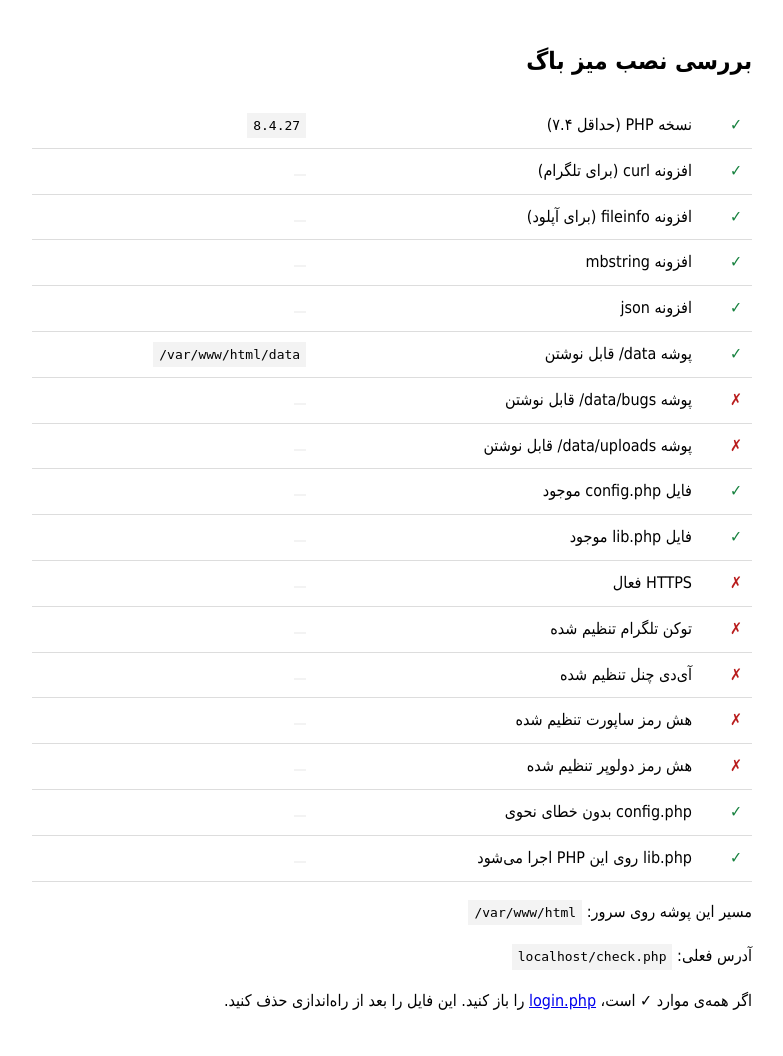
After one commit to abolhassani-dev/paygosafe, a PHP site: page /check.php in a window 1280 px wide. The commit adds this page. Shown: the whole page, without its empty margins (248-1031 px from the left). Run offline with PHP 8.4, Linux system fonts and the light colour scheme.

Commit message:
Support PHP 7.4 hosts and add install check page
Replace PHP 8-only syntax (never return type, match, union type) so
the panel runs on PHP 7.4, which many DirectAdmin hosts default to.
Add check.php, a dependency-free diagnostic page that reports PHP
version, required extensions, writable data directories, and config
state, so a blank page on the server can be diagnosed quickly.

Co-Authored-By: Claude Fable 5.1 <noreply@anthropic.com>
Claude-Session: https://claude.ai/code/session_01MBMv6j5sG8zpwcEQoRq4hz

```diff
--- a/bugs/bug.php
+++ b/bugs/bug.php
@@ -94,7 +94,7 @@ page_header('#' . $id . ' ' . $bug['title']);
     <div class="timeline"><h3>گفتگو</h3>
     <?php foreach ($bug['log'] as $e):
         $isDev = ($e['role'] ?? '') === 'dev';
-        $what = match ($e['kind']) { 'created' => 'ثبت کرد', 'status' => badge($e['to']), default => 'یادداشت' };
+        $what = $e['kind'] === 'created' ? 'ثبت کرد' : ($e['kind'] === 'status' ? badge($e['to']) : 'یادداشت');
     ?>
       <div class="ev"><div class="ic <?= $isDev ? 'dev' : 'sup' ?>"><?= $isDev ? 'D' : 'S' ?></div><div class="body">
         <div class="top"><b><?= h($e['who'] ?? '') ?></b><?= $isDev ? '' : '<span class="rtag">ساپورت</span>' ?><span><?= $what ?></span><?= (isset($e['tg']) && $e['tg'] === false) ? '<span class="warn">اعلان ارسال نشد</span>' : '' ?><time class="num"><?= jdate((int)$e['ts']) ?></time></div>
--- /dev/null
+++ b/bugs/check.php
@@ -0,0 +1,49 @@
+<?php
+// صفحه‌ی عیب‌یابی نصب. عمداً به هیچ فایل دیگری وابسته نیست تا حتی اگر بقیه‌ی
+// فایل‌ها روی این سرور اجرا نشوند، این صفحه بالا بیاید. بعد از راه‌اندازی حذفش کنید.
+header('Content-Type: text/html; charset=utf-8');
+$ok = function ($b) { return $b ? '<b style="color:#15803D">✓</b>' : '<b style="color:#B91C1C">✗</b>'; };
+$dir = __DIR__;
+$rows = [
+    ['نسخه PHP (حداقل ۷.۴)', version_compare(PHP_VERSION, '7.4.0', '>='), PHP_VERSION],
+    ['افزونه curl (برای تلگرام)', extension_loaded('curl'), ''],
+    ['افزونه fileinfo (برای آپلود)', extension_loaded('fileinfo'), ''],
+    ['افزونه mbstring', extension_loaded('mbstring'), ''],
+    ['افزونه json', function_exists('json_encode'), ''],
+    ['پوشه data/ قابل نوشتن', is_writable($dir . '/data'), $dir . '/data'],
+    ['پوشه data/bugs/ قابل نوشتن', is_writable($dir . '/data/bugs'), ''],
+    ['پوشه data/uploads/ قابل نوشتن', is_writable($dir . '/data/uploads'), ''],
+    ['فایل config.php موجود', is_file($dir . '/config.php'), ''],
+    ['فایل lib.php موجود', is_file($dir . '/lib.php'), ''],
+    ['HTTPS فعال', (!empty($_SERVER['HTTPS']) && $_SERVER['HTTPS'] !== 'off') || ($_SERVER['HTTP_X_FORWARDED_PROTO'] ?? '') === 'https', ''],
+];
+$cfgOk = null; $cfgErr = '';
+if (is_file($dir . '/config.php')) {
+    try { $c = include $dir . '/config.php'; $cfgOk = is_array($c);
+        if ($cfgOk) {
+            $rows[] = ['توکن تلگرام تنظیم شده', !empty($c['telegram_token']), ''];
+            $rows[] = ['آی‌دی چنل تنظیم شده', !empty($c['telegram_chat_id']), ''];
+            $rows[] = ['هش رمز ساپورت تنظیم شده', !empty($c['users']['support']['password_hash']), ''];
+            $rows[] = ['هش رمز دولوپر تنظیم شده', !empty($c['users']['dev']['password_hash']), ''];
+        }
+    } catch (Throwable $e) { $cfgOk = false; $cfgErr = $e->getMessage(); }
+    $rows[] = ['config.php بدون خطای نحوی', (bool)$cfgOk, $cfgErr];
+}
+$libOk = null; $libErr = '';
+if (is_file($dir . '/lib.php')) {
+    try { require_once $dir . '/lib.php'; $libOk = function_exists('start_session'); } catch (Throwable $e) { $libOk = false; $libErr = $e->getMessage(); }
+    $rows[] = ['lib.php روی این PHP اجرا می‌شود', (bool)$libOk, $libErr];
+}
+?>
+<!doctype html><html lang="fa" dir="rtl"><head><meta charset="utf-8"><title>بررسی نصب</title>
+<style>body{font-family:Tahoma,sans-serif;max-width:720px;margin:40px auto;padding:0 16px;line-height:1.8}table{border-collapse:collapse;width:100%}td{padding:8px 10px;border-bottom:1px solid #ddd}td:first-child{width:30px}code{direction:ltr;display:inline-block;background:#f3f3f3;padding:1px 6px}</style></head><body>
+<h2>بررسی نصب میز باگ</h2>
+<table>
+<?php foreach ($rows as [$label, $pass, $detail]): ?>
+<tr><td><?= $ok($pass) ?></td><td><?= htmlspecialchars($label) ?></td><td><code><?= htmlspecialchars((string)$detail) ?></code></td></tr>
+<?php endforeach; ?>
+</table>
+<p>مسیر این پوشه روی سرور: <code><?= htmlspecialchars($dir) ?></code></p>
+<p>آدرس فعلی: <code><?= htmlspecialchars(($_SERVER['HTTP_HOST'] ?? '') . ($_SERVER['REQUEST_URI'] ?? '')) ?></code></p>
+<p>اگر همه‌ی موارد ✓ است، <a href="login.php">login.php</a> را باز کنید. این فایل را بعد از راه‌اندازی حذف کنید.</p>
+</body></html>
--- a/bugs/jalali.php
+++ b/bugs/jalali.php
@@ -27,7 +27,8 @@ function jalali_from_gregorian(int $gy, int $gm, int $gd): array
 }
 
 /** ارقام لاتین به فارسی */
-function fa_digits(string|int $s): string
+/** @param string|int $s */
+function fa_digits($s): string
 {
     return strtr((string)$s, ['0'=>'۰','1'=>'۱','2'=>'۲','3'=>'۳','4'=>'۴','5'=>'۵','6'=>'۶','7'=>'۷','8'=>'۸','9'=>'۹']);
 }
--- a/bugs/lib.php
+++ b/bugs/lib.php
@@ -163,7 +163,7 @@ function h(?string $s): string
     return htmlspecialchars((string)$s, ENT_QUOTES | ENT_SUBSTITUTE, 'UTF-8');
 }
 
-function redirect(string $to): never
+function redirect(string $to): void
 {
     header('Location: ' . $to);
     exit;
```
Also changed, not shown: bugs/README.md.
